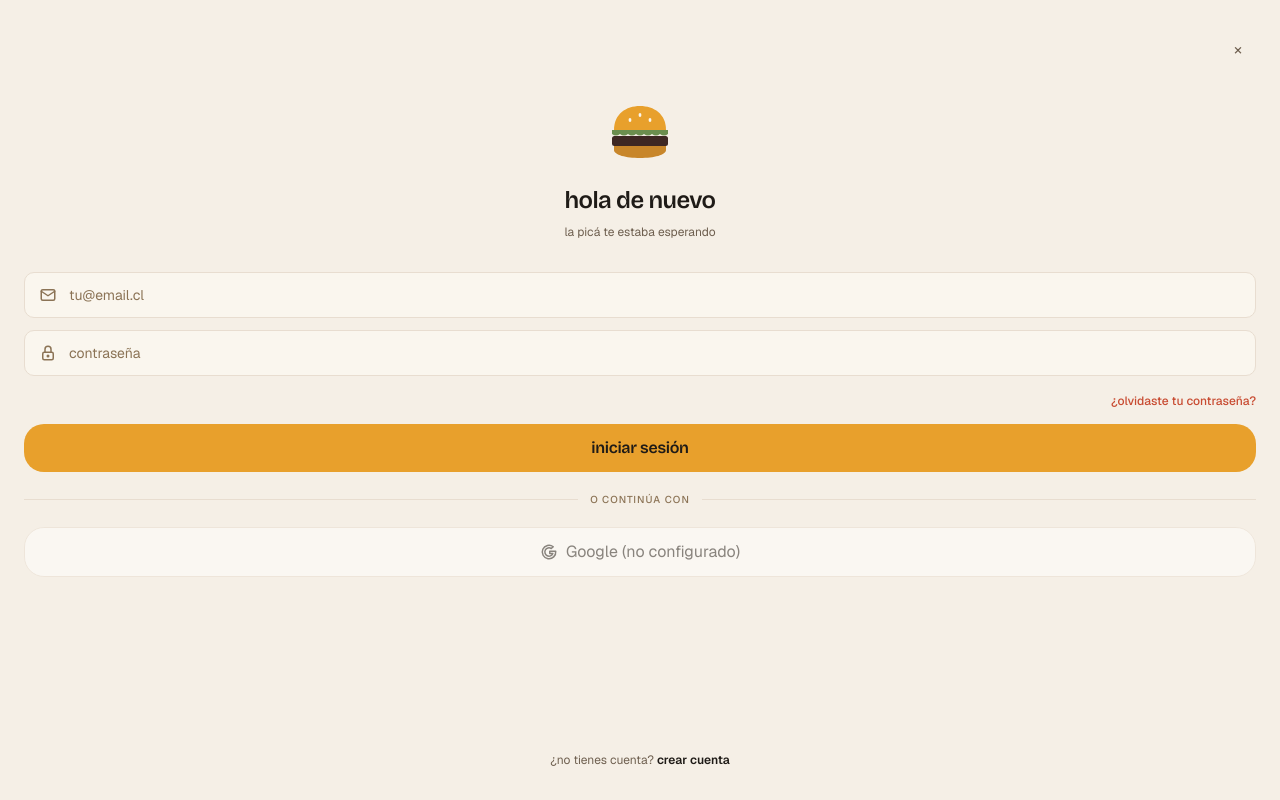
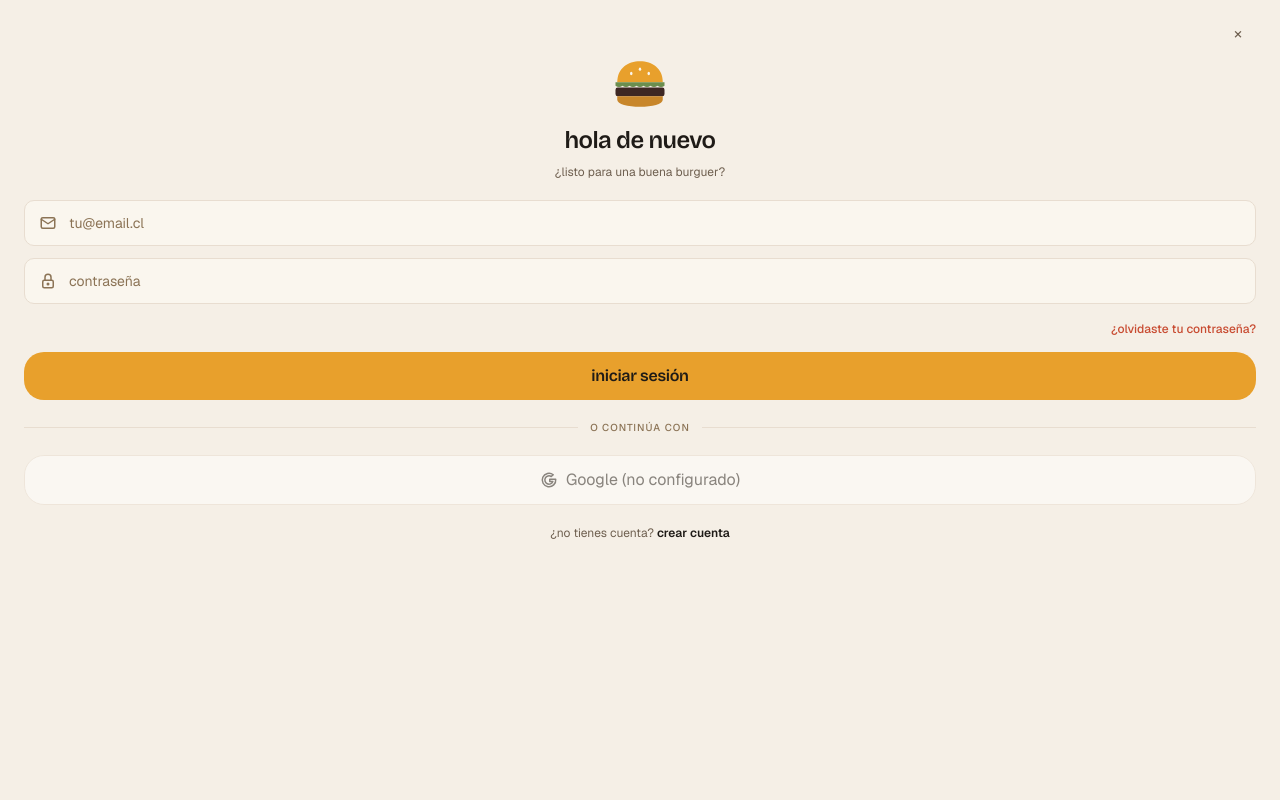
Before and after one commit to tomasvergaraj/hambuscador, a Next.js app: page /iniciar-sesion in a window 1280 px wide. Built offline with nearby package versions, Linux system fonts and the light colour scheme; no server answers.

Commit message:
fix(auth): /iniciar-sesion compacto + copy nuevo bajo "hola de nuevo"
En pantallas chicas el spacer flex-1 + min-h-screen empujaba "crear cuenta"
fuera del viewport. Sacado, paddings tighter, logo 64→56. Copy reemplaza
"la picá te estaba esperando" por "¿listo para una buena burguer?".

```diff
--- a/src/app/iniciar-sesion/page.tsx
+++ b/src/app/iniciar-sesion/page.tsx
@@ -12,8 +12,8 @@ export default function IniciarSesionPage() {
   const googleEnabled = !!(process.env.AUTH_GOOGLE_ID && process.env.AUTH_GOOGLE_SECRET);
 
   return (
-    <div className="flex flex-col min-h-screen px-6 py-8">
-      <div className="flex justify-end mb-2">
+    <div className="flex flex-col px-6 pt-4 pb-8">
+      <div className="flex justify-end">
         <Link
           href="/"
           aria-label="cerrar"
@@ -23,22 +23,22 @@ export default function IniciarSesionPage() {
         </Link>
       </div>
 
-      <div className="flex flex-col items-center pt-6">
-        <Logo variant="icon" size={64} />
+      <div className="flex flex-col items-center mt-1">
+        <Logo variant="icon" size={56} />
       </div>
 
-      <header className="text-center mt-5 mb-8">
+      <header className="text-center mt-3 mb-5">
         <h1 className="font-display font-semibold text-2xl text-carbon tracking-tight">
           hola de nuevo
         </h1>
-        <p className="text-xs text-tinta-suave mt-2">la picá te estaba esperando</p>
+        <p className="text-xs text-tinta-suave mt-2">
+          ¿listo para una buena burguer?
+        </p>
       </header>
 
       <IniciarSesionForm googleEnabled={googleEnabled} />
 
-      <div className="flex-1" />
-
-      <p className="text-center text-xs text-tinta-suave mt-6">
+      <p className="text-center text-xs text-tinta-suave mt-5">
         ¿no tienes cuenta?{" "}
         <Link href="/registro" className="text-carbon font-semibold">
           crear cuenta
```
